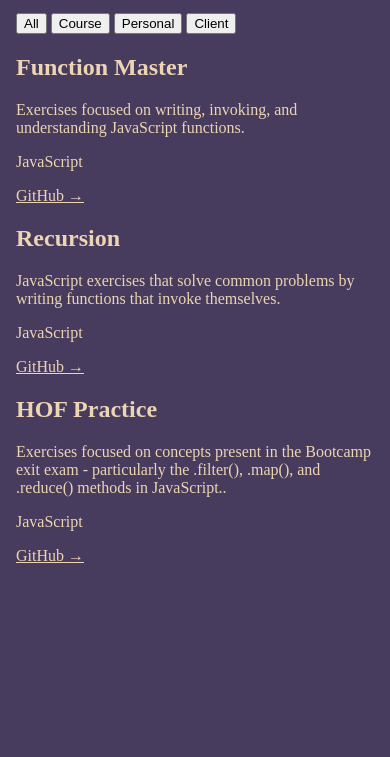
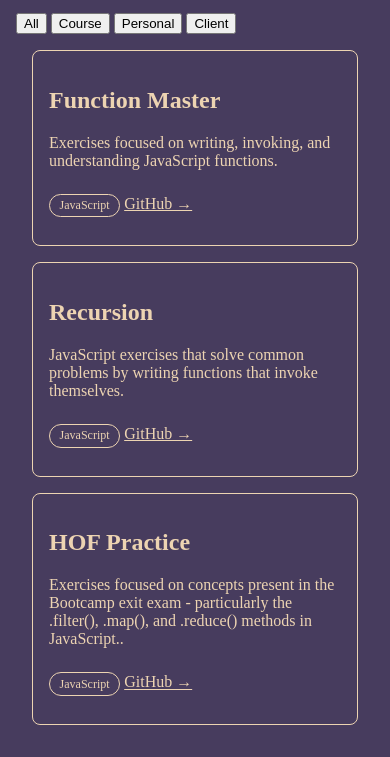
Before and after one commit to Gmcjr/portfolio, a website: page projects.html in a window 390 px wide. Shown: the part 115-872 px from the top of the page. Before the commit the page ends 844 px from the top, so only its background shows below. Drawn offline with Linux system fonts and the light colour scheme.

Commit message:
add gird layout and responsive cards to projects page

```diff
--- a/styles.css
+++ b/styles.css
@@ -72,3 +72,25 @@ body {
     image-orientation: center;
   }
 }
+
+.project-grid {
+  display: grid;
+  grid-template-columns: repeat(auto-fill, minmax(250px, 1fr));
+  gap: 1rem;
+  padding: 1rem;
+}
+
+.project-card{
+  border: solid 1px;
+  border-radius: 0.5rem;
+  padding: 1rem;
+}
+
+.tech {
+  display: inline-block;
+  font-size: 0.75rem;
+  padding: 0.2rem 0.6rem;
+  border-radius:1rem;
+  border: solid 1px;
+  margin-top: 0.5rem;
+}
```
